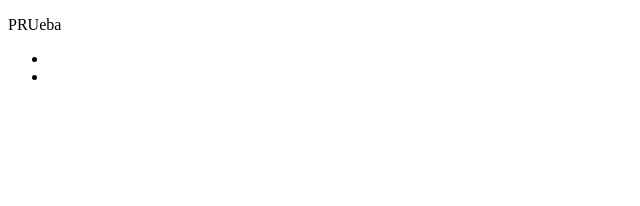
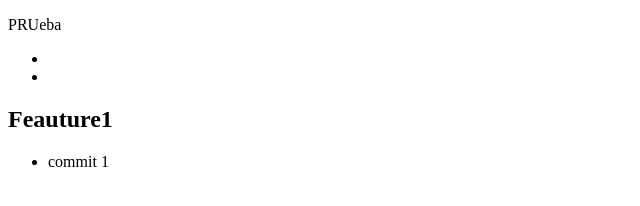
Before and after one commit to rak93/hola, a plain HTML site: page index.html in a window 1280 px wide. Shown: the whole page, without its empty margins (0-640 px from the left). Drawn offline with Linux system fonts and the light colour scheme.

Commit message:
commit  1

```diff
--- a/index.html
+++ b/index.html
@@ -12,5 +12,10 @@
         <li></li>
         <li></li>
     </ul>
+    <h2>Feauture1</h2>
+    <ul>
+        <li>commit 1</li>
+
+    </ul>
 </body>
 </html>
```
